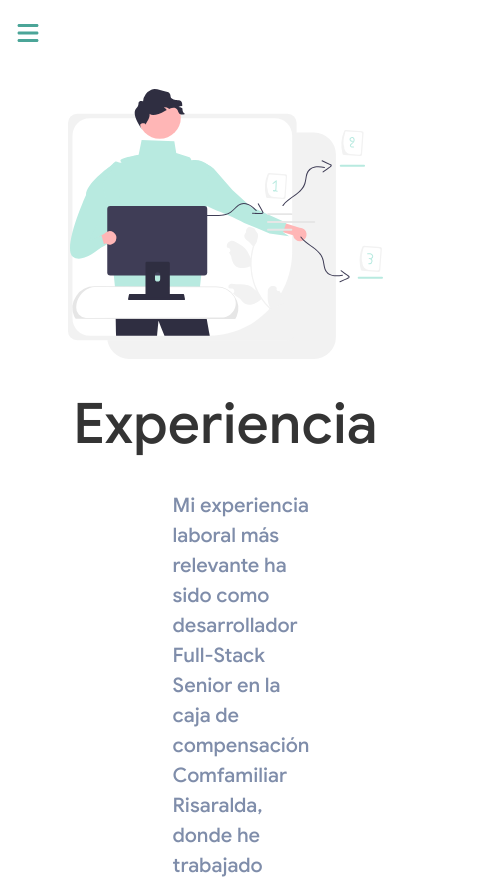
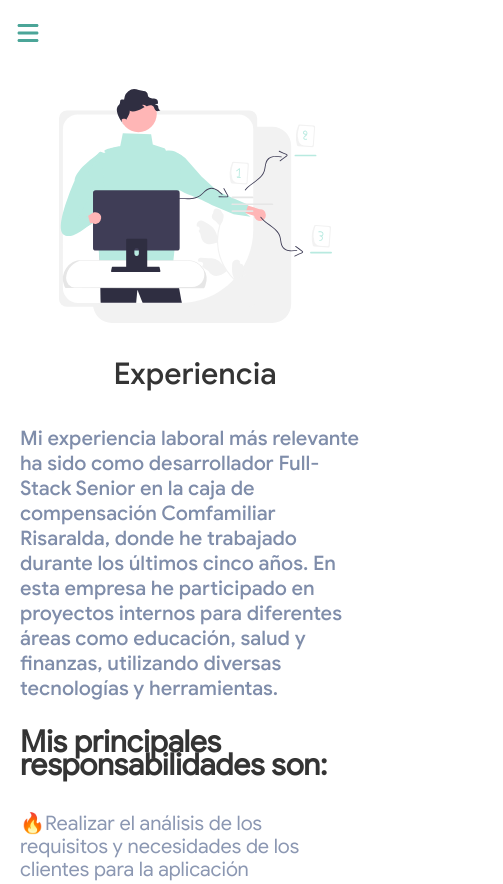
Before and after one commit to serodas/my-portfolio, a plain HTML site: page experience.html in a window 390 px wide. Shown: the top 884 px of the page, 503 px wide, since content can reach past the window. Drawn offline with Linux system fonts and the light colour scheme.

Commit message:
Fix responsive design experience page

```diff
--- a/assets/css/phone.css
+++ b/assets/css/phone.css
@@ -116,6 +116,20 @@
   font-size: 30px;
 }
 
+.experience-text__container {
+  width: 100%;
+  padding: 0 20px;
+}
+
+.experience-text--title {
+  font-size: 30px;
+}
+
+.experience-text--subtitle {
+  font-size: 20px;
+  line-height: normal;
+}
+
 footer {
   font-size: 16px;
 }
```
